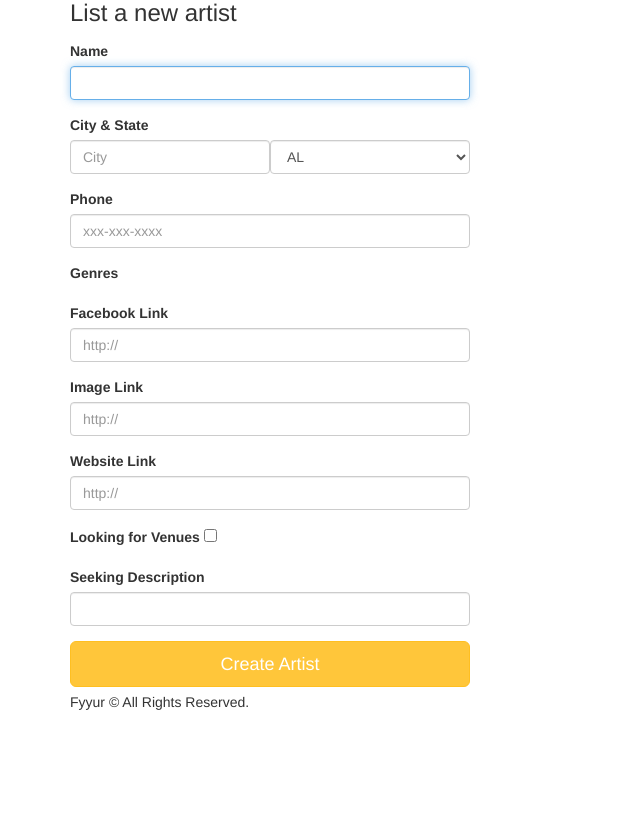
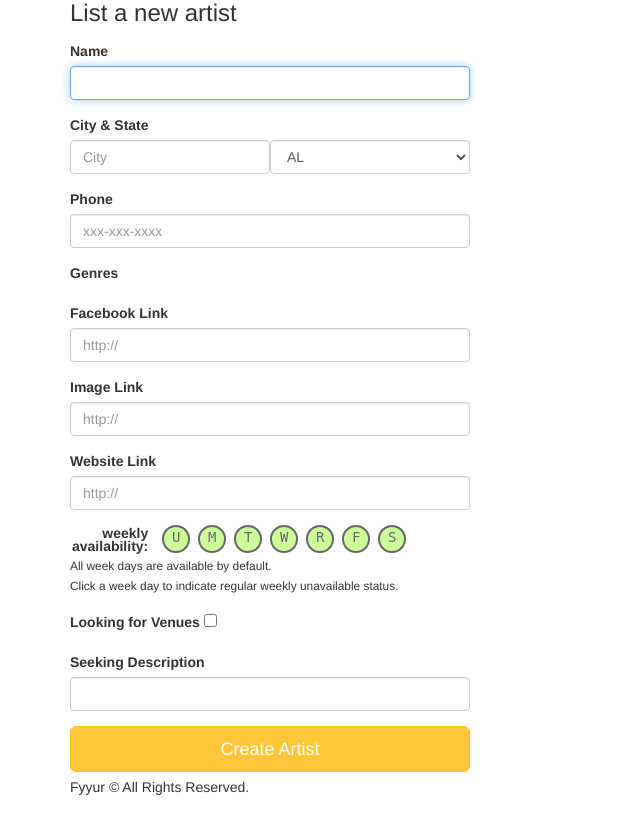
Before and after one commit to mmelines/fyyur_fsnd, a Flask app: page /artists/create in a window 1280 px wide. Shown: the part 95-927 px from the top of the page, without its empty margins (0-640 px from the left). Before the commit the page ends 805 px from the top, so only its background shows below. Run offline with Flask 2, Linux system fonts and the light colour scheme; data that the repository does not hold is empty; some libraries are stand-ins or nearby versions.

Commit message:
added availability to new_artist prepend()

```diff
--- a/static/js/create_form.js
+++ b/static/js/create_form.js
@@ -14,8 +14,6 @@ const select_genre = function(genre_name, genre_id, add_genre) {
 const init_genre_element = function() {
 	// ensure all genres from entity's db query are selected on page load
 	for (genre_option in document.getElementById('genres').options) {
-		console.log("for:");
-		console.log(genre_option)
 		genre_id = genre_option.index;
 		if (Object.values(current_genres).includes(genre_option)) {
 			select_genre(genres[genre_option], genre_option, true);
@@ -35,7 +33,6 @@ const init_genre_display = function() {
 		if (div.innerText != undefined)
 		{
 			const name = div.innerText;
-			console.log("neg eval for " + name);
 			div.addEventListener('click', function() {toggle_genre(div, id, name)});
 		}
 	}
@@ -96,21 +93,100 @@ const toggle_genre = function(div, id, name) {
 	selected_genres = alter_current_genres(name, add_genre);
 };
 
+// ----------------------------------------------------------------
+
+const is_avail = function(target, index) {
+	availability[index] = true;
+	if (target.classList.contains('avail-false')){
+		target.classList.remove('avail-false');
+	};
+	target.classList.add('avail-true');
+}
+
+const not_avail = function(target, index) {
+	availability[index] = false;
+	target.classList.remove('avail-true');
+	target.classList.add('avail-false');
+}
+
+const toggle_availability = function(event) {
+	index = event.target.id.slice(-1, );
+	if (event.target.classList.contains('avail-true')) {
+		not_avail(event.target, index);
+	} else if (event.target.classList.contains('avail-false')) {
+		is_avail(event.target, index);
+	}
+}
+
+const init_availability = function() {
+	console.log("init availability called");
+	for (let i=0; i<7; i++) {
+		var elem = document.getElementById("avail-"+i);
+		elem.addEventListener('click', (event) => {toggle_availability(event)});
+		if (elem.classList.contains('avail-true')) {
+			availability[i] = true;
+		};
+		if (elem.classList.contains('avail-false')) {
+			availability[i] = false;
+		}
+		if ((!elem.classList.contains('avail-true') &&
+			(!elem.classList.contains('avail-false')))) {
+				is_avail(elem, i);
+			};
+	};
+	console.log(availability);
+}
+
 const presubmit = function(e) {
 	// add string genres_list to form object before form submission
 	// corrects error re: genres selectMultiple intermittently returning only first genre
-	thisform = document.forms[0];
+
+	function append_genres() {
+		// process select genres and add them to list
 		current_values = document.getElementById('current-genres').innerText;
 		var final_genre_list = document.createElement("input");
+		final_genre_list.classList.add("hidden");
 		final_genre_list.type = "text";
 		final_genre_list.name = "genres_string";
 		final_genre_list.id = "genres_string";
 		final_genre_list.value = current_values;
 		thisform.append(final_genre_list);
+		return final_genre_list;
 	}
 
+	function append_availability() {
+		console.log(availability);
+		var week = [];
+		for (let i=0; i<7; i++) {
+			week[i] = availability[i];
+		}
+		console.log(week);
+		var artist_avail = document.createElement("input");
+		artist_avail.classList.add("hidden");
+		artist_avail.type="text";
+		artist_avail.name = "artist_availability";
+		artist_avail.id = "artist_availability";
+		artist_avail.value = week;
+		return artist_avail;
+	};
+
+	thisform = document.forms[0];
+	thisform.append(append_genres());
+	if (document.getElementById('avail-container')) {
+		thisform.append(append_availability());
+	}
+}
+
+var availability = {}
 window.onpageshow = function() {
 	console.log("load window"); // confirm this script is linked properly
     genre_elems = document.getElementsByClassName('genre-container');
     current_genres = init_genres();
+	// implement availability event functions
+	if (document.getElementById('avail-container')) {
+		console.log("has_availability");
+		init_availability();
+	} else {
+		console.log("doesn't have any availability");
 	}
+}
--- a/static/js/edit_form.js
+++ b/static/js/edit_form.js
@@ -177,10 +177,12 @@ const presubmit = function(e) {
 		// process select genres and add them to list
 		current_values = document.getElementById('current-genres').innerText;
 		var final_genre_list = document.createElement("input");
+		final_fenre_list.classList.add("hidden");
 		final_genre_list.type = "text";
 		final_genre_list.name = "genres_string";
 		final_genre_list.id = "genres_string";
 		final_genre_list.value = current_values;
+		artist_avail.classList.add("hidden");
 		return final_genre_list;
 	};
 
@@ -189,10 +191,12 @@ const presubmit = function(e) {
 		image_link has content */
 		image_url = document.getElementById('image_link').value;
 		var final_has_image = document.createElement("input");
+		final_genre_list.classList.add("hidden");
 		final_has_image.type = "checkbox";
 		final_has_image.name = "has_image";
 		final_has_image.id = "has_image";
 		final_has_image.checked = (image_url.length > 0)?true:false;
+		artist_avail.classList.add("hidden");
 		return final_has_image;
 	};
 
@@ -204,6 +208,7 @@ const presubmit = function(e) {
 		}
 		console.log(week);
 		var artist_avail = document.createElement("input");
+		artist_avail.classList.add("hidden");
 		artist_avail.type="text";
 		artist_avail.name = "artist_availability";
 		artist_avail.id = "artist_availability";
--- a/templates/forms/new_artist.html
+++ b/templates/forms/new_artist.html
@@ -53,6 +53,43 @@
           </div>
 
           <div class="form-group">
+            <div id="avail-container">
+              <div id="avail-week" class="avail">
+                <div id="avail-label">
+                  weekly<br>
+                  availability:
+                </div>
+                <div id="avail-0" class="avail-day avail-true">
+                  U
+                </div>
+                <div id="avail-1" class="avail-day avail-true">
+                  M
+                </div>
+                <div id="avail-2" class="avail-day avail-true">
+                  T
+                </div>
+                <div id="avail-3" class="avail-day avail-true">
+                  W
+                </div>
+                <div id="avail-4" class="avail-day avail-true">
+                  R
+                </div>
+                <div id="avail-5" class="avail-day avail-true">
+                  F
+                </div>
+                <div id="avail-6" class="avail-day avail-true">
+                  S
+                </div>
+              </div>
+            </div>
+            <span style="line-height: .5em;">
+              <small>
+                All week days are available by default.<br>
+                Click a week day to indicate regular weekly unavailable status.
+              </small>
+            </span>
+          </div>
+          <div class="form-group">
               <label for="seeking_venue">Looking for Venues</label>
               {{ form.seeking_venue(placeholder='Venue', autofocus = true) }}
           </div>
```
Lines whose indentation alone changed are shown as unchanged.
